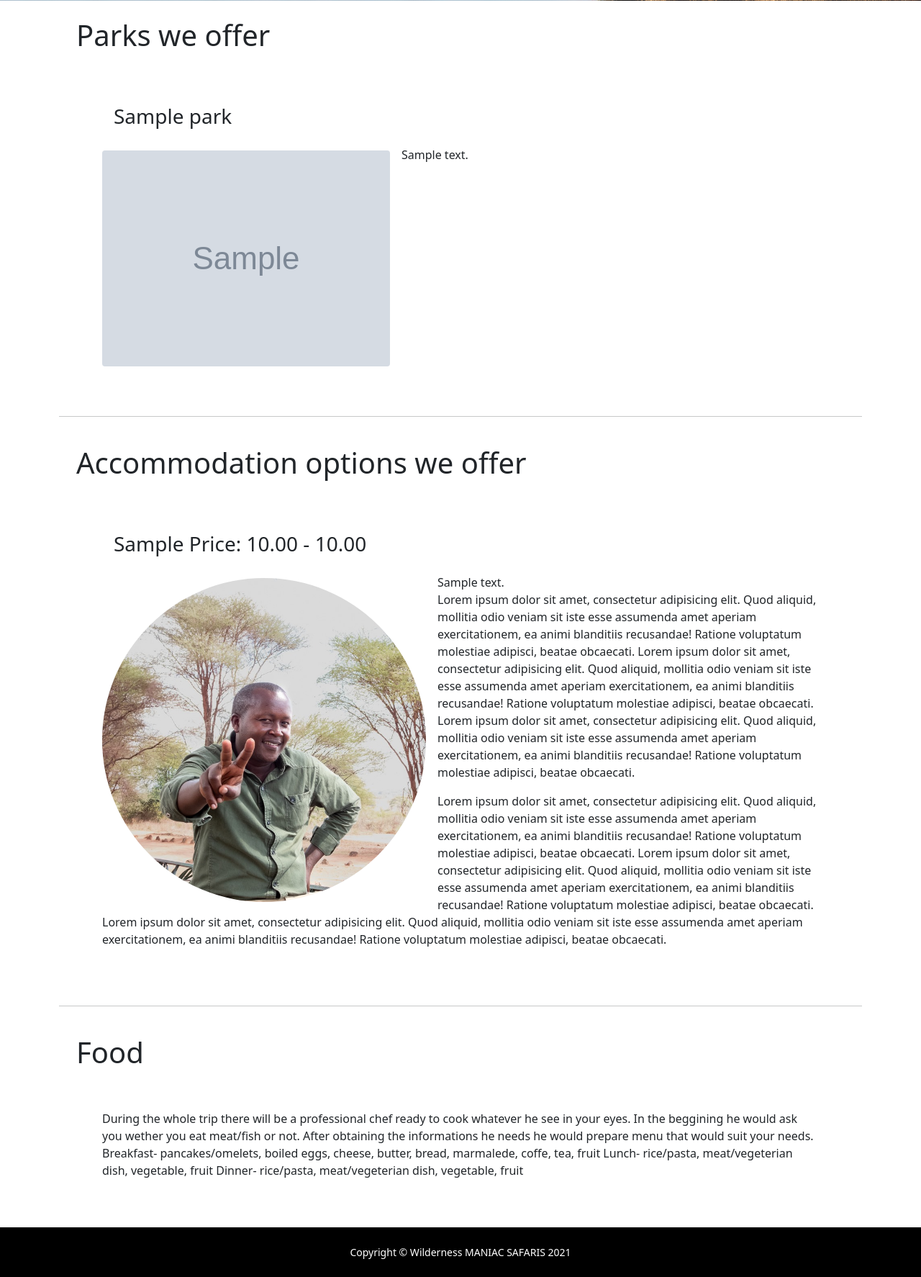
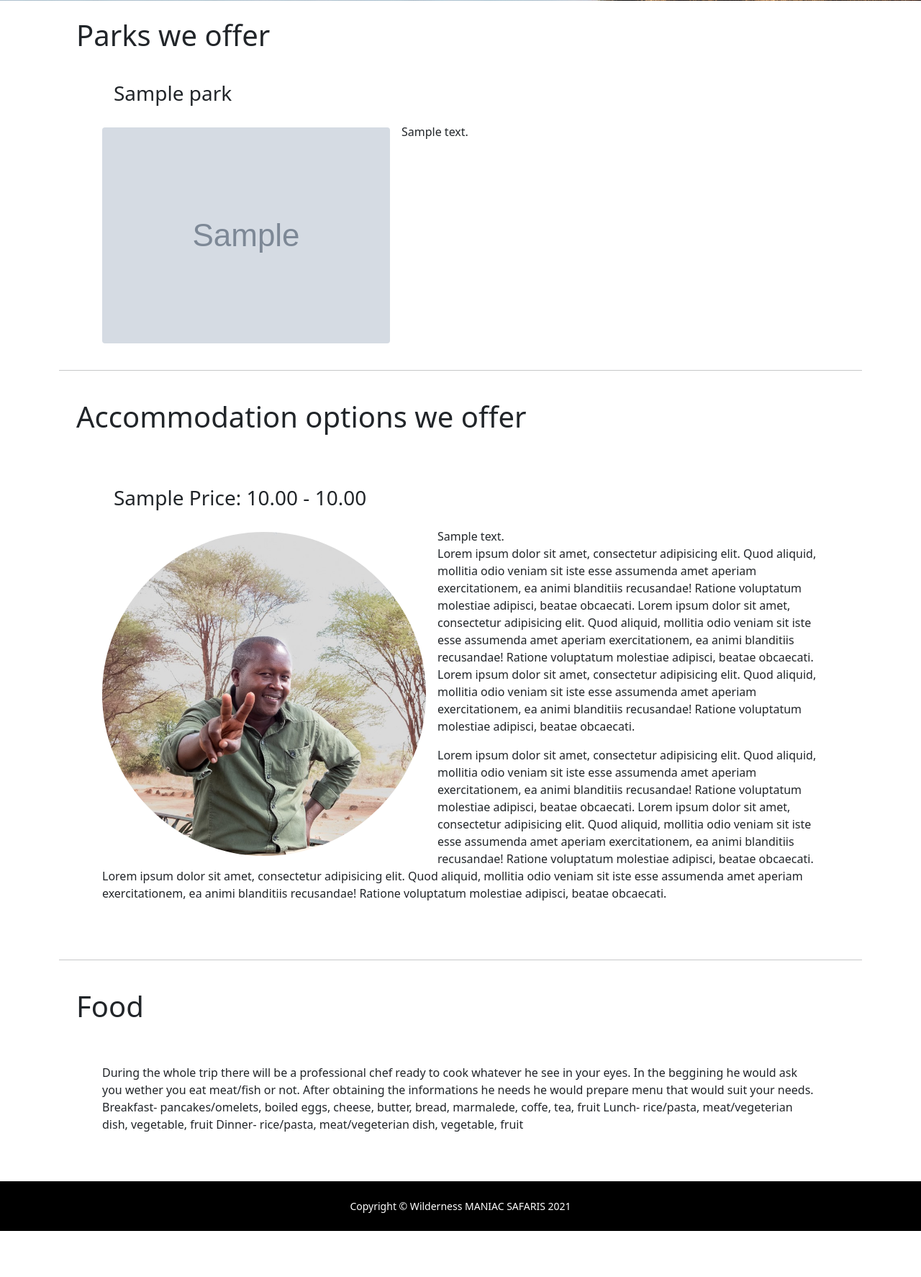
Before and after one commit to jvida/safari, a Django app: page /catalog/parks/ in a window 1280 px wide. Shown: the part 589-2363 px from the top of the page at 72% size. After the commit the page ends 2299 px from the top, so only its background shows below. Run offline with Django 3.2, Linux system fonts and the light colour scheme; tables that the repository leaves empty hold one stand-in row (values such as "Sample post"); grey boxes marked "Sample" are stand-in pictures.

Commit message:
Adjusted column widths

```diff
--- a/catalog/templates/base_generic.html
+++ b/catalog/templates/base_generic.html
@@ -125,7 +125,7 @@
         {% block title-img %}<img src="{% static 'img/title-img.jpg' %}" class="img-fluid" alt="...">{% endblock %}
         <div class="container">
           <div class="row">
-            <div class="col-sm-12">
+            <div class="col-12">
               {% block content %}
 
               {% endblock %}
--- a/catalog/templates/catalog/park_list.html
+++ b/catalog/templates/catalog/park_list.html
@@ -15,7 +15,7 @@
       {% for park in park_list %}
         <div class="container">
           <div class="row">
-            <div class="col-sm-12 p-5">
+            <div class="col-12 p-3 px-md-5">
               <div class="p-3">
                 <h3>{{ park }}</h3>
               </div>
```
